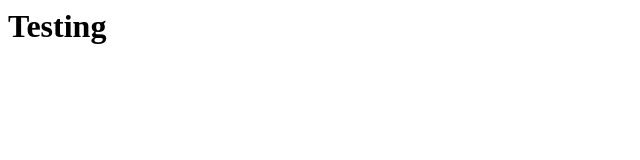
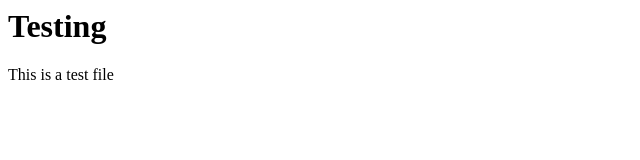
Before and after one commit to joliverio/TestProject, a plain HTML site: page index.html in a window 1280 px wide. Shown: the full height of the page, 0-640 px from the left. Drawn offline with Linux system fonts and the light colour scheme.

Commit message:
changed file

```diff
--- a/index.html
+++ b/index.html
@@ -1,5 +1,6 @@
 <html>
   <body>
     <h1>Testing</h1>
+    This is a test file
   </body
 </html>
```
